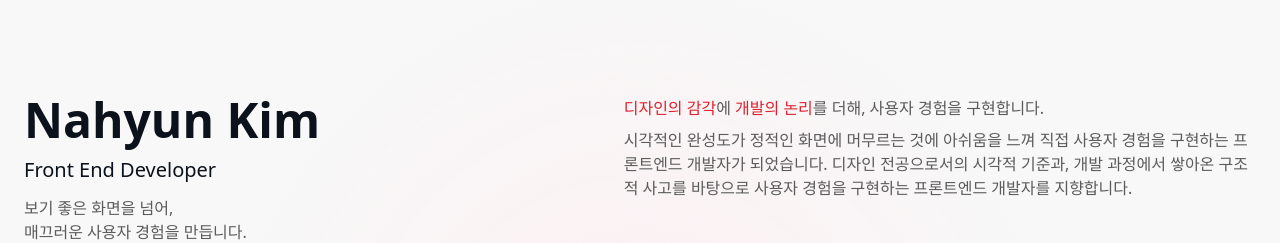
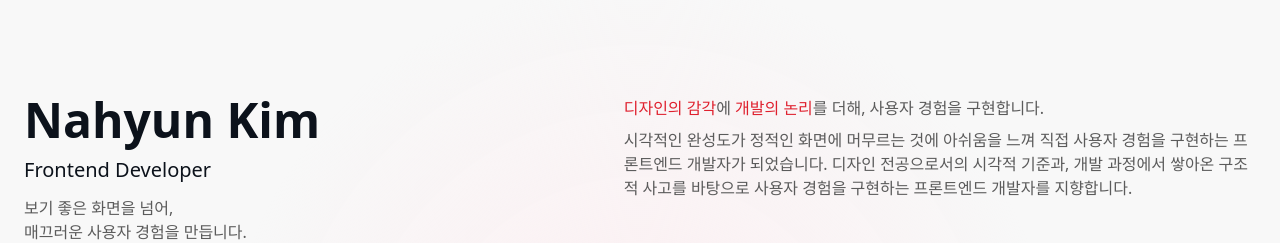
Before and after one commit to amazingchawon/portfolio, a React (Vite) app: page / in a window 1280 px wide. Shown: the top 243 px of the page. Built offline with nearby package versions, Linux system fonts and the light colour scheme.

Commit message:
fix: fix typo in navigation

```diff
--- a/src/components/SideNav.tsx
+++ b/src/components/SideNav.tsx
@@ -20,7 +20,7 @@ export default function SideNav({ sections, activeId, onNavigate }: Props) {
       <div>
         <header className="space-y-3">
           <h1 className="text-5xl font-bold text-text">Nahyun Kim</h1>
-          <p className="text-xl font-medium text-text">Front End Developer</p>
+          <p className="text-xl font-medium text-text">Frontend Developer</p>
           <p className="max-w-[36ch] text-muted">
             보기 좋은 화면을 넘어,
             <br />
```
